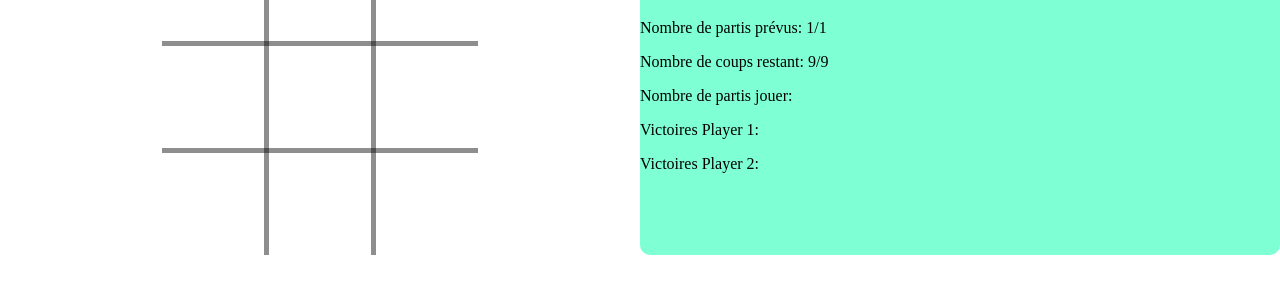
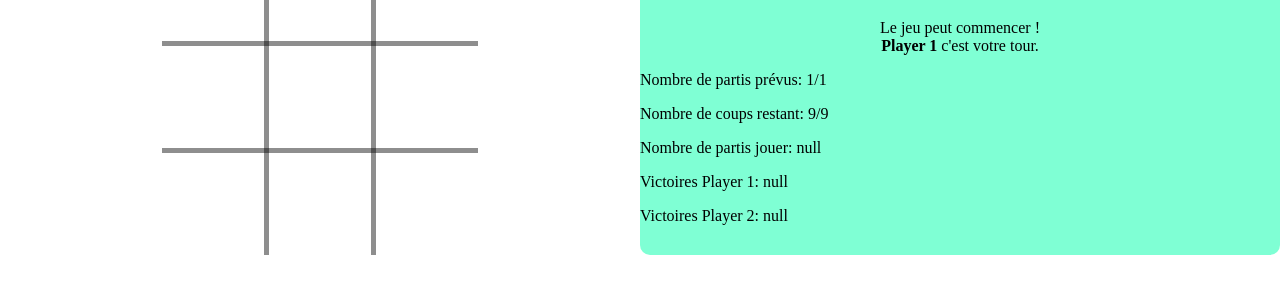
Before and after one commit to PoisonCorentin/Morpion, a plain HTML site: page index.html in a window 1280 px wide. Shown: the part 375-668 px from the top of the page. Drawn offline with Linux system fonts and the light colour scheme.

Commit message:
mon premier commit

```diff
--- a/index.html
+++ b/index.html
@@ -5,7 +5,7 @@
     <meta http-equiv="X-UA-Compatible" content="IE=edge">
     <meta name="viewport" content="width=device-width, initial-scale=1.0">
     <link rel="stylesheet" href="style.css">
-    <script src="../tp_morpion/morpion.js " defer></script>
+    <script src="morpion.js " defer></script>
     <title>Morpion</title>
 </head>
 <body>
```
